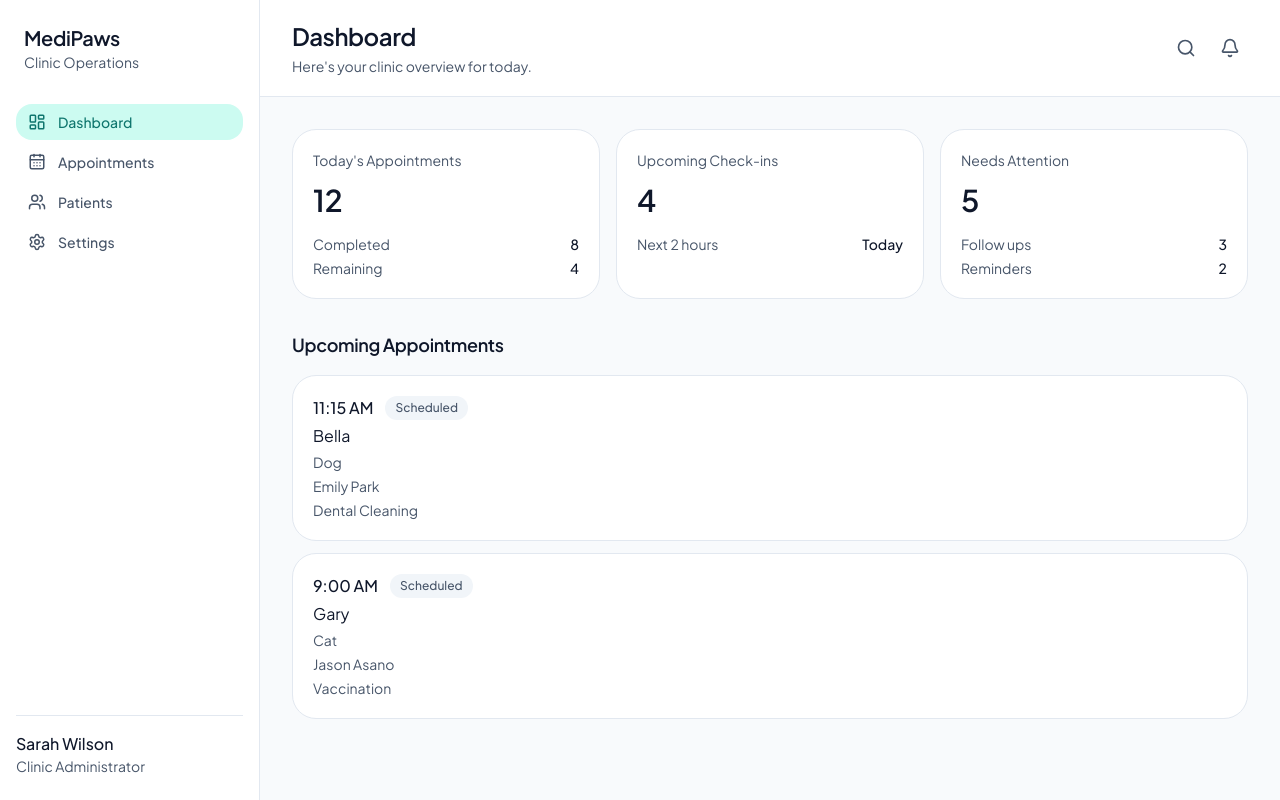
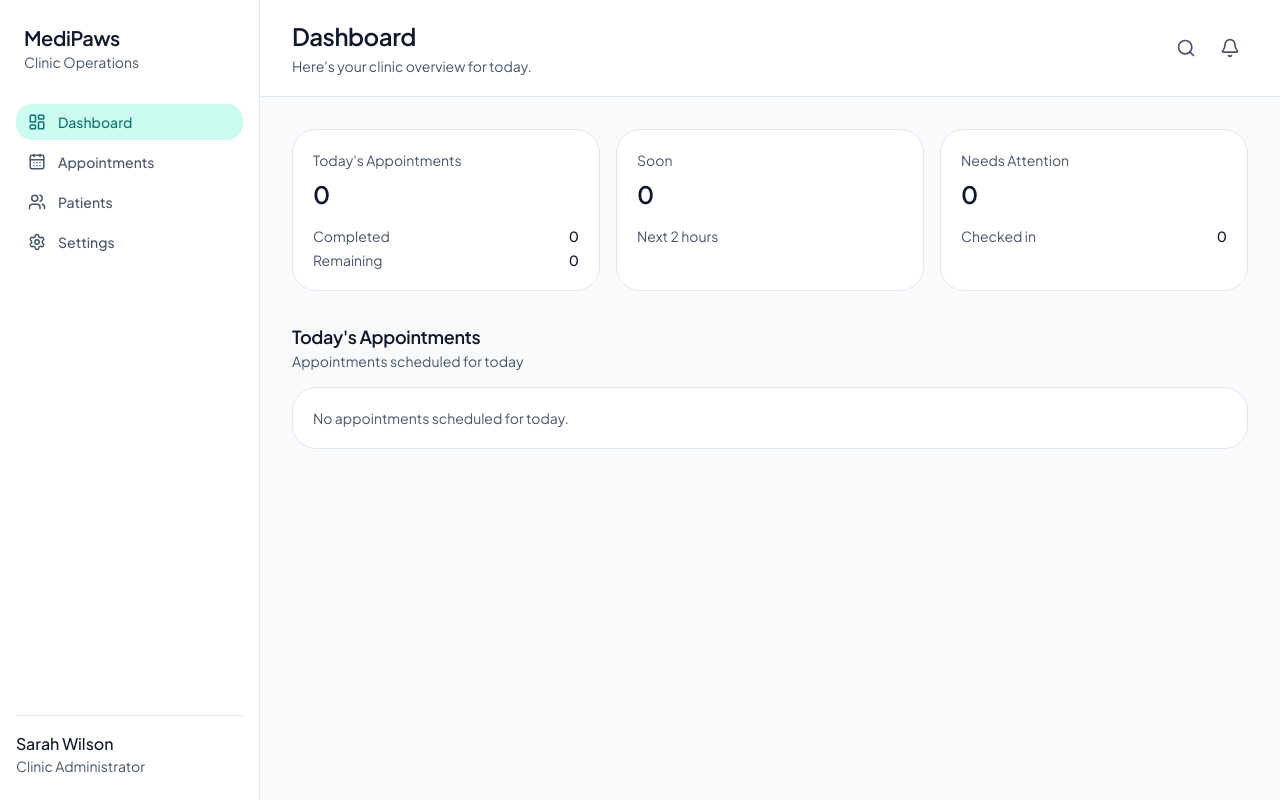
Before and after one commit to LindseyGunderson/MediPaws, a React (Vite) app: page / in a window 1280 px wide. Built offline with nearby package versions, Linux system fonts and the light colour scheme.

Commit message:
fix: create dashboard data. add Today's appointments for dashboard.

```diff
--- a/src/components/appointments/AppointmentItem.jsx
+++ b/src/components/appointments/AppointmentItem.jsx
@@ -1,3 +1,4 @@
+import Card from "../ui/Card";
 import AppointmentStatusBadge from "./AppointmentStatusBadge";
 import { Link } from "react-router-dom";
 
@@ -5,18 +6,8 @@ function AppointmentItem({ appointment }) {
   return (
     <Link
         to={`/appointments/${appointment.id}`}
-        className="
-            block
-            rounded-xl
-            border
-            border-border
-            bg-surface
-            p-5
-            transition
-            hover:bg-surface-muted
-        "
         >
-      <div className="space-y-1">
+      <Card className="space-y-1">
         <div className="flex items-center gap-3">
           <p className="font-medium text-text-primary">{appointment.time}</p>
 
@@ -30,7 +21,7 @@ function AppointmentItem({ appointment }) {
         <p className="text-sm text-text-secondary">{appointment.owner.name}</p>
 
         <p className="text-sm text-text-secondary">{appointment.type}</p>
-      </div>
+      </Card>
     </Link>
   );
 }
--- a/src/components/dashboard/OverviewCard.jsx
+++ b/src/components/dashboard/OverviewCard.jsx
@@ -5,7 +5,7 @@ function OverviewCard({ label, value, details = [] }) {
     <Card>
       <p className="text-sm text-text-secondary">{label}</p>
 
-      <p className="mt-3 text-3xl font-semibold text-text-primary">{value}</p>
+      <p className="mt-2 text-2xl font-semibold text-text-primary">{value}</p>
 
       <div className="mt-4 space-y-1">
         {details.map((item) => (
--- /dev/null
+++ b/src/components/dashboard/TodaysAppointments.jsx
@@ -0,0 +1,42 @@
+import AppointmentItem from "../appointments/AppointmentItem";
+import Card from "../ui/Card";
+
+function TodaysAppointments({ appointments }) {
+
+  const todaysAppointments = appointments.filter(
+    (appointment) => appointment.date === "2026-08-08",
+  );
+
+
+  return (
+    <section className="space-y-4">
+      <div className="flex items-center justify-between">
+        <div>
+          <h2 className="text-lg font-semibold text-text-primary">
+            Today's Appointments
+          </h2>
+
+          <p className="text-sm text-text-secondary">
+            Appointments scheduled for today
+          </p>
+        </div>
+      </div>
+
+      {todaysAppointments.length > 0 ? (
+        <div className="space-y-3">
+          {todaysAppointments.map((appointment) => (
+            <AppointmentItem key={appointment.id} appointment={appointment} />
+          ))}
+        </div>
+      ) : (
+        <Card>
+          <p className="text-sm text-text-secondary">
+            No appointments scheduled for today.
+          </p>
+        </Card>
+      )}
+    </section>
+  );
+}
+
+export default TodaysAppointments;
--- a/src/components/dashboard/UpcomingAppointments.jsx
+++ /dev/null
@@ -1,17 +0,0 @@
-import AppointmentItem from "../appointments/AppointmentItem";
-
-function UpcomingAppointments({ appointments }) {
-  return (
-    <section>
-      <h2 className="mb-4 text-lg font-semibold">Upcoming Appointments</h2>
-
-      <div className="space-y-3">
-        {appointments.map((appointment) => (
-          <AppointmentItem key={appointment.id} appointment={appointment} />
-        ))}
-      </div>
-    </section>
-  );
-}
-
-export default UpcomingAppointments;
--- a/src/data/appointments.js
+++ b/src/data/appointments.js
@@ -3,18 +3,17 @@ export const appointments = [
     id: 1,
     petId: 1,
     ownerId: 1,
-    date: "August 8, 2026",
+    date: "2026-08-08",
     time: "11:15 AM",
     type: "Dental Cleaning",
     pet: {
       name: "Bella",
-        species: "Dog"
+      species: "Dog",
     },
-
     owner: {
-        name: "Emily Park"
+      name: "Emily Park",
     },
-    status: "scheduled"
+    status: "scheduled",
   },
   {
     id: 2,
@@ -25,11 +24,10 @@ export const appointments = [
     type: "Vaccination",
     pet: {
       name: "Gary",
-        species: "Cat"
+      species: "Cat",
     },
-
     owner: {
-        name: "Jason Asano"
+      name: "Jason Asano",
     },
     status: "scheduled",
   },
--- a/src/data/dashboard.js
+++ /dev/null
@@ -1,45 +0,0 @@
-export const dashboardOverview = [
-  {
-    id: "today",
-    label: "Today's Appointments",
-    value: 12,
-    details: [
-      {
-        label: "Completed",
-        value: 8,
-      },
-      {
-        label: "Remaining",
-        value: 4,
-      },
-    ],
-  },
-
-  {
-    id: "upcoming",
-    label: "Upcoming Check-ins",
-    value: 4,
-    details: [
-      {
-        label: "Next 2 hours",
-        value: "Today",
-      },
-    ],
-  },
-
-  {
-    id: "attention",
-    label: "Needs Attention",
-    value: 5,
-    details: [
-      {
-        label: "Follow ups",
-        value: 3,
-      },
-      {
-        label: "Reminders",
-        value: 2,
-      },
-    ],
-  },
-];
--- /dev/null
+++ b/src/helpers/dashboard.js
@@ -0,0 +1,95 @@
+import { appointments } from "../data/appointments";
+
+function getToday() {
+  const today = new Date();
+
+  const year = today.getFullYear();
+  const month = String(today.getMonth() + 1).padStart(2, "0");
+  const day = String(today.getDate()).padStart(2, "0");
+
+  return `${year}-${month}-${day}`;
+}
+
+function getAppointmentDateTime(appointment) {
+  return new Date(`${appointment.date} ${appointment.time}`);
+}
+
+export function getDashboardData() {
+  const today = getToday();
+  const now = new Date();
+
+  const todaysAppointments = appointments.filter(
+    (appointment) => appointment.date === today
+  );
+
+  const completed = todaysAppointments.filter(
+    (appointment) => appointment.status === "completed"
+  ).length;
+
+  const remaining = todaysAppointments.filter(
+    (appointment) =>
+      appointment.status !== "completed" &&
+      appointment.status !== "cancelled"
+  ).length;
+
+  const soonAppointments = todaysAppointments.filter((appointment) => {
+    const appointmentTime = getAppointmentDateTime(appointment);
+
+    const twoHoursFromNow = new Date(
+      now.getTime() + 2 * 60 * 60 * 1000
+    );
+
+    return (
+      appointment.status === "scheduled" &&
+      appointmentTime >= now &&
+      appointmentTime <= twoHoursFromNow
+    );
+  });
+
+  const needsAttention = todaysAppointments.filter(
+    (appointment) => appointment.status === "checkedIn"
+  ).length;
+
+  return {
+    todaysAppointments,
+    overview: [
+      {
+        id: "today",
+        label: "Today's Appointments",
+        value: todaysAppointments.length,
+        details: [
+          {
+            label: "Completed",
+            value: completed,
+          },
+          {
+            label: "Remaining",
+            value: remaining,
+          },
+        ],
+      },
+      {
+        id: "soon",
+        label: "Soon",
+        value: soonAppointments.length,
+        details: [
+          {
+            label: "Next 2 hours",
+            value: "",
+          },
+        ],
+      },
+      {
+        id: "attention",
+        label: "Needs Attention",
+        value: needsAttention,
+        details: [
+          {
+            label: "Checked in",
+            value: needsAttention,
+          },
+        ],
+      },
+    ],
+  };
+}
--- a/src/pages/admin/Dashboard.jsx
+++ b/src/pages/admin/Dashboard.jsx
@@ -1,20 +1,20 @@
 import OverviewCard from "../../components/dashboard/OverviewCard";
-import UpcomingAppointments from "../../components/dashboard/UpcomingAppointments";
+import TodaysAppointments from "../../components/dashboard/TodaysAppointments";
 
-import { dashboardOverview } from "../../data/dashboard";
-
-import { appointments } from "../../data/appointments";
+import { getDashboardData } from "../../helpers/dashboard";
 
 function Dashboard() {
+  const { overview, todaysAppointments } = getDashboardData();
+
   return (
     <div className="space-y-8">
       <div className="grid gap-4 md:grid-cols-3">
-        {dashboardOverview.map((card) => (
+        {overview.map((card) => (
           <OverviewCard key={card.id} {...card} />
         ))}
       </div>
 
-      <UpcomingAppointments appointments={appointments} />
+      <TodaysAppointments appointments={todaysAppointments} />
     </div>
   );
 }
```
Lines whose indentation alone changed are shown as unchanged.
